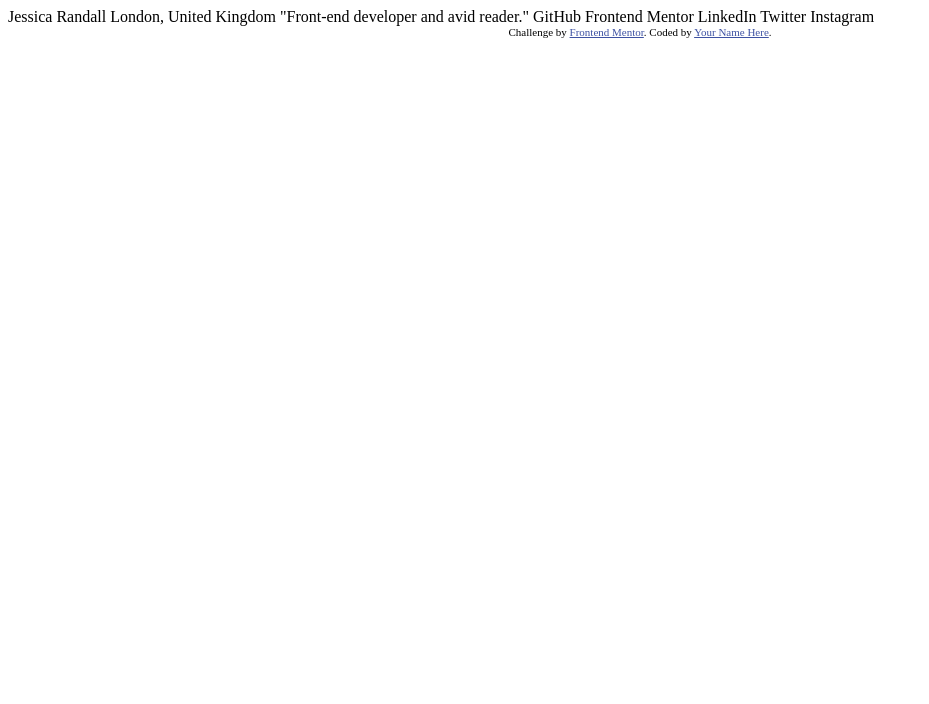
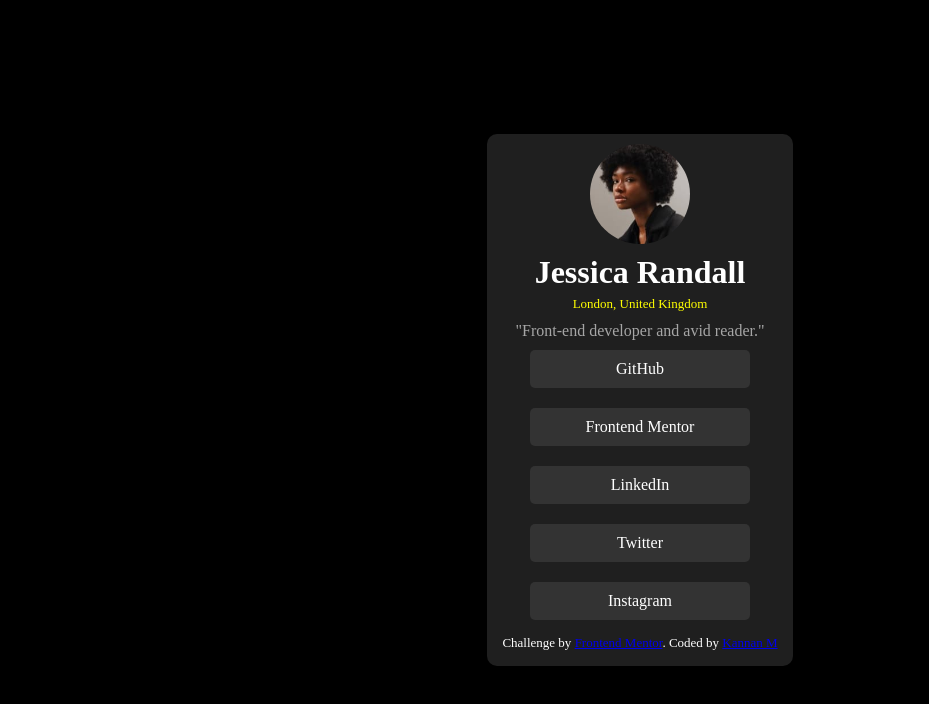
Before and after one commit to kannan12356/Assignment_3, a plain HTML site: page index.html in a window 1280 px wide. Shown: the whole page, without its empty margins (0-929 px from the left). Drawn offline with Linux system fonts and the light colour scheme.

Commit message:
Complete Code

```diff
--- a/index.html
+++ b/index.html
@@ -7,28 +7,29 @@
   <link rel="icon" type="image/png" sizes="32x32" href="./assets/images/favicon-32x32.png">
 
   <title>Frontend Mentor | Social links profile</title>
+  <link rel="stylesheet" href="style.css">
 
-  <!-- Feel free to remove these styles or customise in your own stylesheet 👍 -->
-  <style>
-    .attribution { font-size: 11px; text-align: center; }
-    .attribution a { color: hsl(228, 45%, 44%); }
-  </style>
 </head>
 <body>
+  <div class="profile_card">
+    <img class="photo" src="assets/images/avatar-jessica.jpeg" alt="Profile Photo">
+    <div class="basic-details">
+      <h1 class="name">Jessica Randall</h1>
+      <p class="address">London, United Kingdom</p>
+      <p class="job-profile">"Front-end developer and avid reader."</p>
+    </div>
+    <div class="social-handles">
+      <div class="handles">GitHub</div>
+      <div class="handles">Frontend Mentor</div>
+      <div class="handles">LinkedIn</div>
+      <div class="handles">Twitter</div>
+      <div class="handles">Instagram</div>
+    </div>
 
-  Jessica Randall
-  London, United Kingdom
-  "Front-end developer and avid reader."
-
-  GitHub
-  Frontend Mentor
-  LinkedIn
-  Twitter
-  Instagram
-
-  <div class="attribution">
-    Challenge by <a href="https://www.frontendmentor.io?ref=challenge" target="_blank">Frontend Mentor</a>.
-    Coded by <a href="#">Your Name Here</a>.
+    <div class="attribution">
+      Challenge by <a href="https://www.frontendmentor.io?ref=challenge" target="_blank">Frontend Mentor</a>.
+      Coded by <a href="#">Kannan M</a>
+    </div>
   </div>
 </body>
 </html>
--- /dev/null
+++ b/style.css
@@ -0,0 +1,68 @@
+*{
+    margin: 0;
+    padding: 0;
+}
+
+body{
+    height:100vh;
+    display:flex;
+    justify-content:center;
+    align-items:center;
+    background-color: black;
+}
+
+.profile_card{
+    padding: 10px;
+    background-color: #1f1f1f;
+    display: flex;
+    flex-direction: column;
+    align-items: center;
+    border-radius: 10px;
+}
+
+.photo{
+    border-radius: 50%;
+    height: 100px;
+    width: 100px;
+}
+
+.basic-details{
+    margin-top: 10px;
+    display: flex;
+    flex-direction: column;
+    align-items: center;
+    color: #fff;
+}
+
+.address{
+    color: yellow;
+    font-size: small;
+    margin-top: 5px;
+}
+
+.job-profile{
+    margin-top: 10px;
+    color: #a6a6a6;
+}
+
+.social-handles{
+    display: flex;
+    flex-direction: column;
+    align-items: center;
+}
+
+.handles{
+    padding: 10px;
+    background-color: #333333;
+    border-radius: 5px;
+    margin: 10px;
+    width: 200px;
+    color: #fff;
+    text-align: center;
+}
+
+.attribution{
+    font-size: small;
+    margin: 5px;
+    color: #fff;
+}
```
